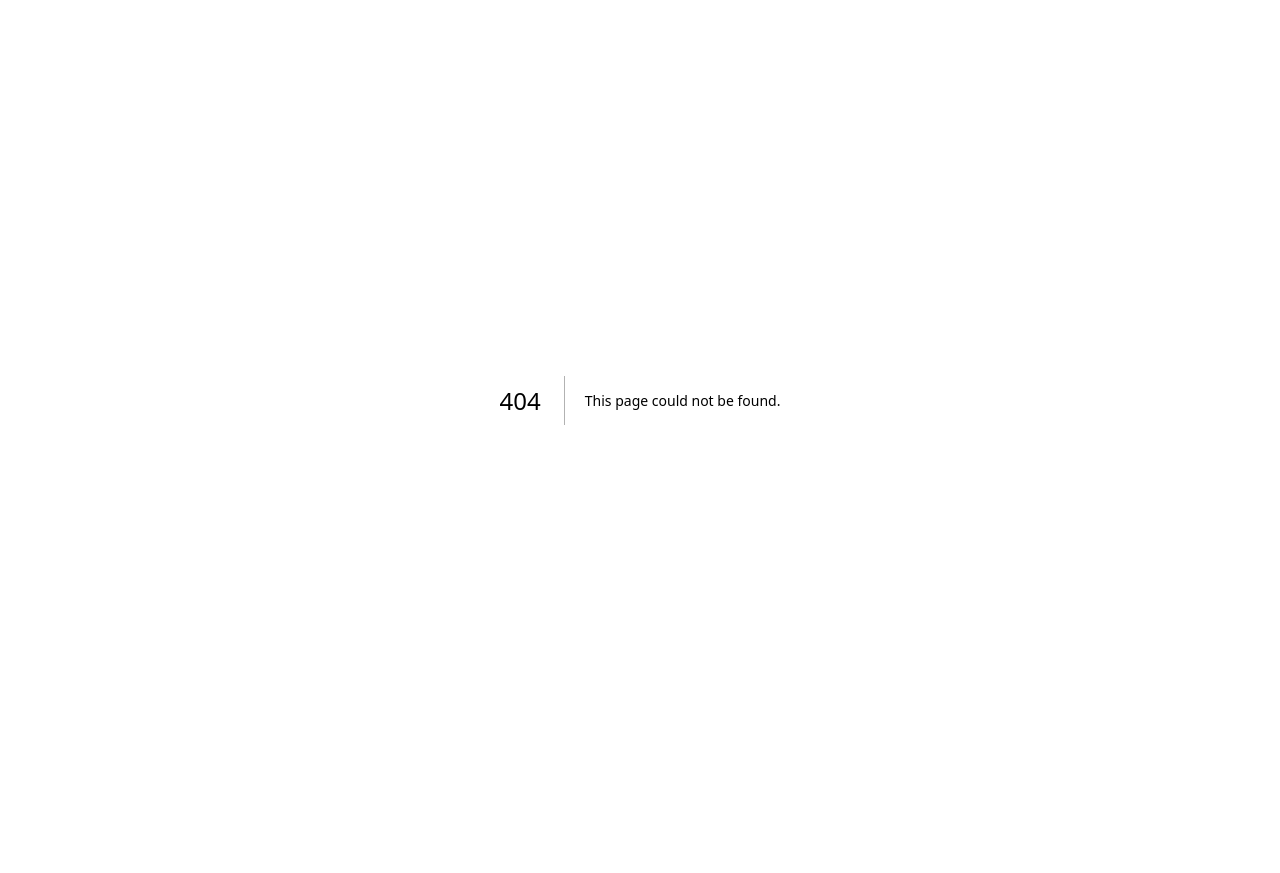
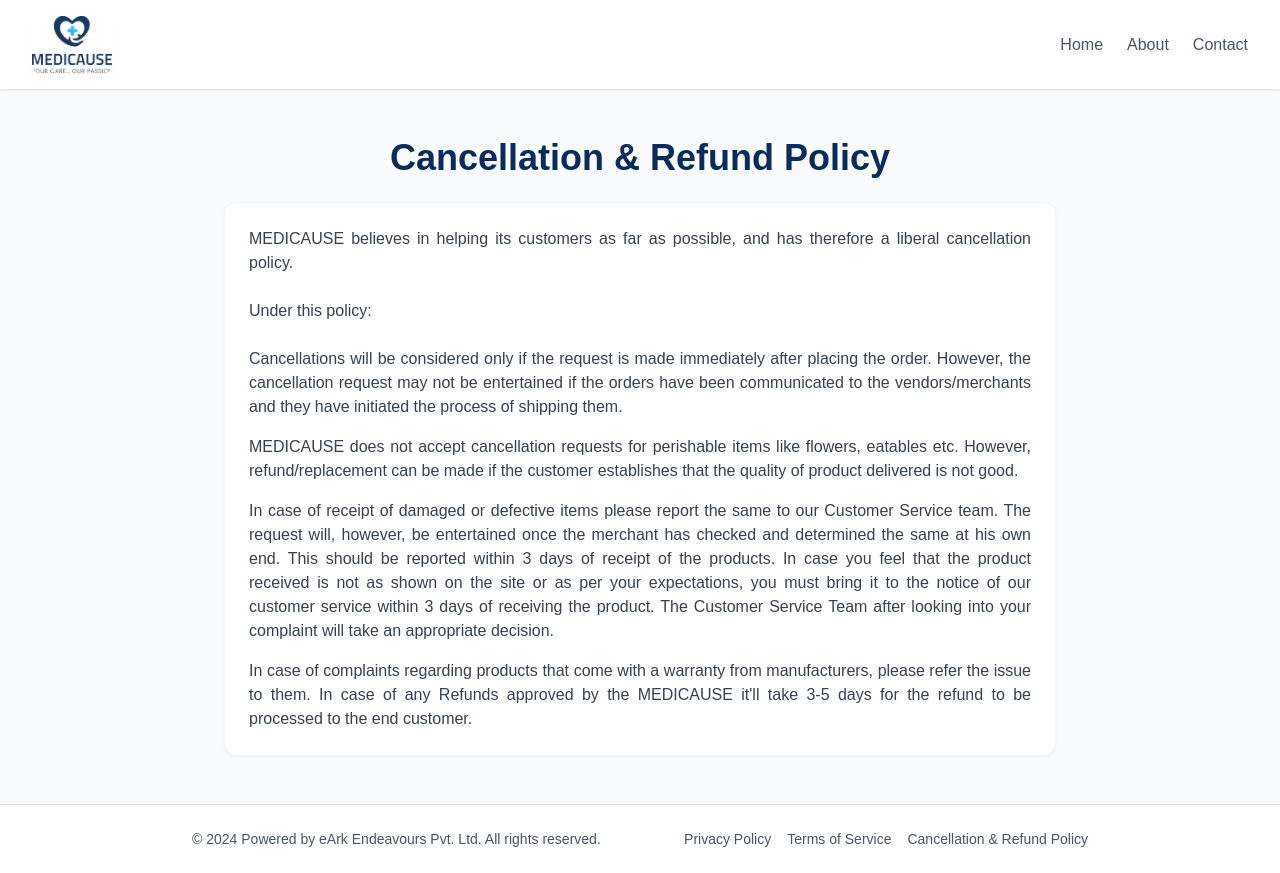
Before and after one commit to Ashutosh2302/medicause, a Next.js app: page /cancellation-and-refund-policy in a window 1280 px wide. Before the commit this address had no page. Before the commit the page ends 800 px from the top, so only its background shows below. Built offline with nearby package versions, Linux system fonts and the light colour scheme.

Commit message:
cancellation policy

```diff
--- a/components/Footer.tsx
+++ b/components/Footer.tsx
@@ -10,6 +10,7 @@ export default function Footer() {
         <div className="flex gap-4">
           <Link href="/privacy-policy" className="text-xs sm:text-sm text-gray-600 hover:text-blue-600 transition-colors">Privacy Policy</Link>
           <Link href="/terms-of-service" className="text-xs sm:text-sm text-gray-600 hover:text-blue-600 transition-colors">Terms of Service</Link>
+          <Link href="/cancellation-and-refund-policy" className="text-xs sm:text-sm text-gray-600 hover:text-blue-600 transition-colors">Cancellation & Refund Policy</Link>
         </div>
       </div>
     </footer>
--- /dev/null
+++ b/pages/cancellation-and-refund-policy.tsx
@@ -0,0 +1,51 @@
+import Layout from "../components/Layout";
+
+export default function CancellationPolicy() {
+  return (
+    <Layout>
+      <main className="flex-1 px-8 py-12 max-w-4xl mx-auto">
+        <h1 className="text-4xl font-bold mb-6 text-[#0A2B5D] text-center">Cancellation & Refund Policy</h1>
+        <div className="bg-white p-6 rounded-xl shadow-sm border border-gray-100">
+          <div className="space-y-6">
+            <section>
+              <p className="text-gray-700 text-justify mb-4">
+                MEDICAUSE believes in helping its customers as far as possible, and has therefore a liberal cancellation policy.
+                <br />
+                <br />
+                Under this policy:
+              </p>
+            </section>
+
+            <section>
+              <ul className="space-y-4 text-gray-700 text-justify">
+                <li>
+                  <p>
+                    Cancellations will be considered only if the request is made immediately after placing the order. However, the cancellation request may not be entertained if the orders have been communicated to the vendors/merchants and they have initiated the process of shipping them.
+                  </p>
+                </li>
+
+                <li>
+                  <p>
+                    MEDICAUSE does not accept cancellation requests for perishable items like flowers, eatables etc. However, refund/replacement can be made if the customer establishes that the quality of product delivered is not good.
+                  </p>
+                </li>
+
+                <li>
+                  <p>
+                    In case of receipt of damaged or defective items please report the same to our Customer Service team. The request will, however, be entertained once the merchant has checked and determined the same at his own end. This should be reported within 3 days of receipt of the products. In case you feel that the product received is not as shown on the site or as per your expectations, you must bring it to the notice of our customer service within 3 days of receiving the product. The Customer Service Team after looking into your complaint will take an appropriate decision.
+                  </p>
+                </li>
+
+                <li>
+                  <p>
+                    In case of complaints regarding products that come with a warranty from manufacturers, please refer the issue to them. In case of any Refunds approved by the MEDICAUSE it'll take 3-5 days for the refund to be processed to the end customer.
+                  </p>
+                </li>
+              </ul>
+            </section>
+          </div>
+        </div>
+      </main>
+    </Layout>
+  );
+}
```
